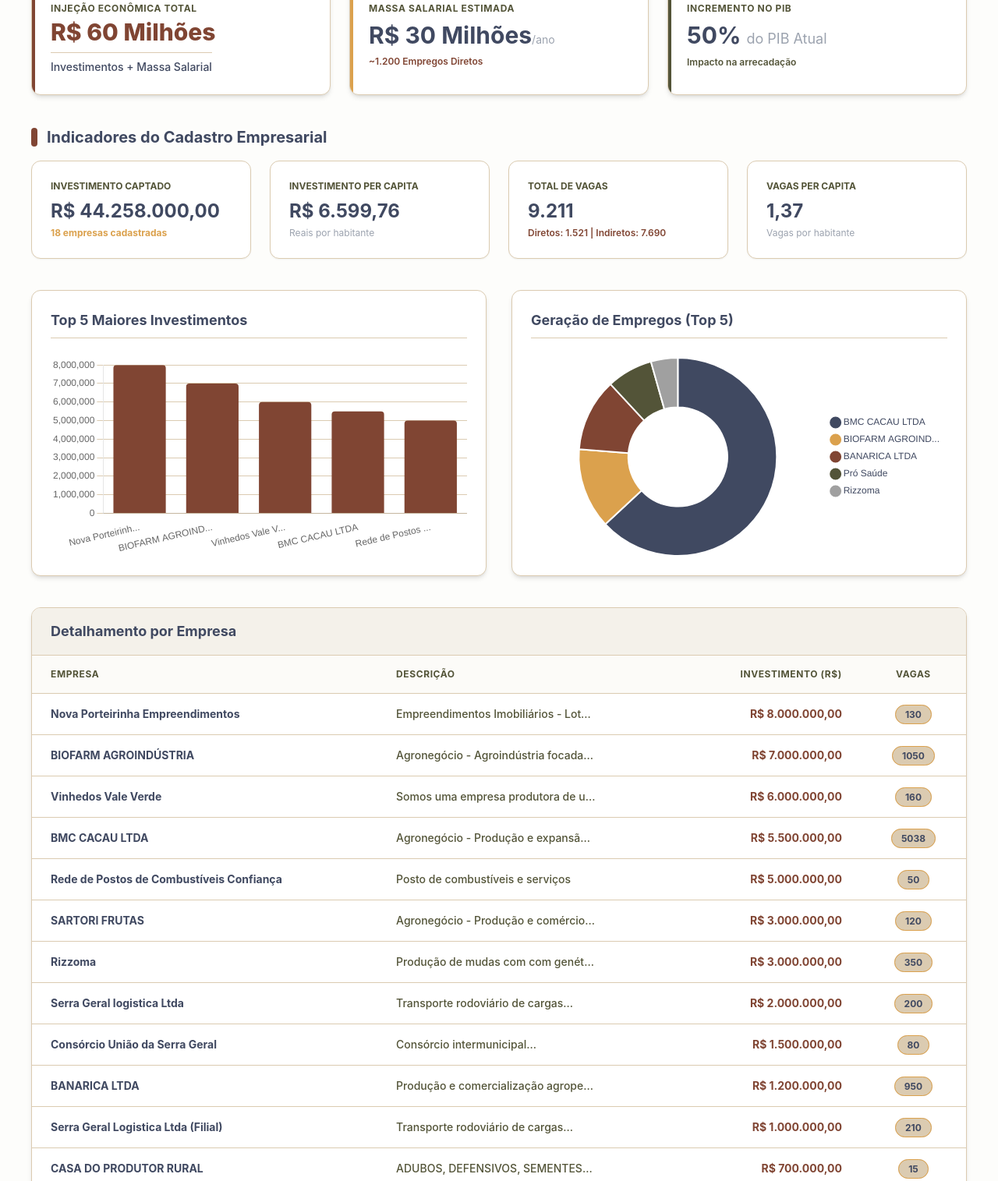
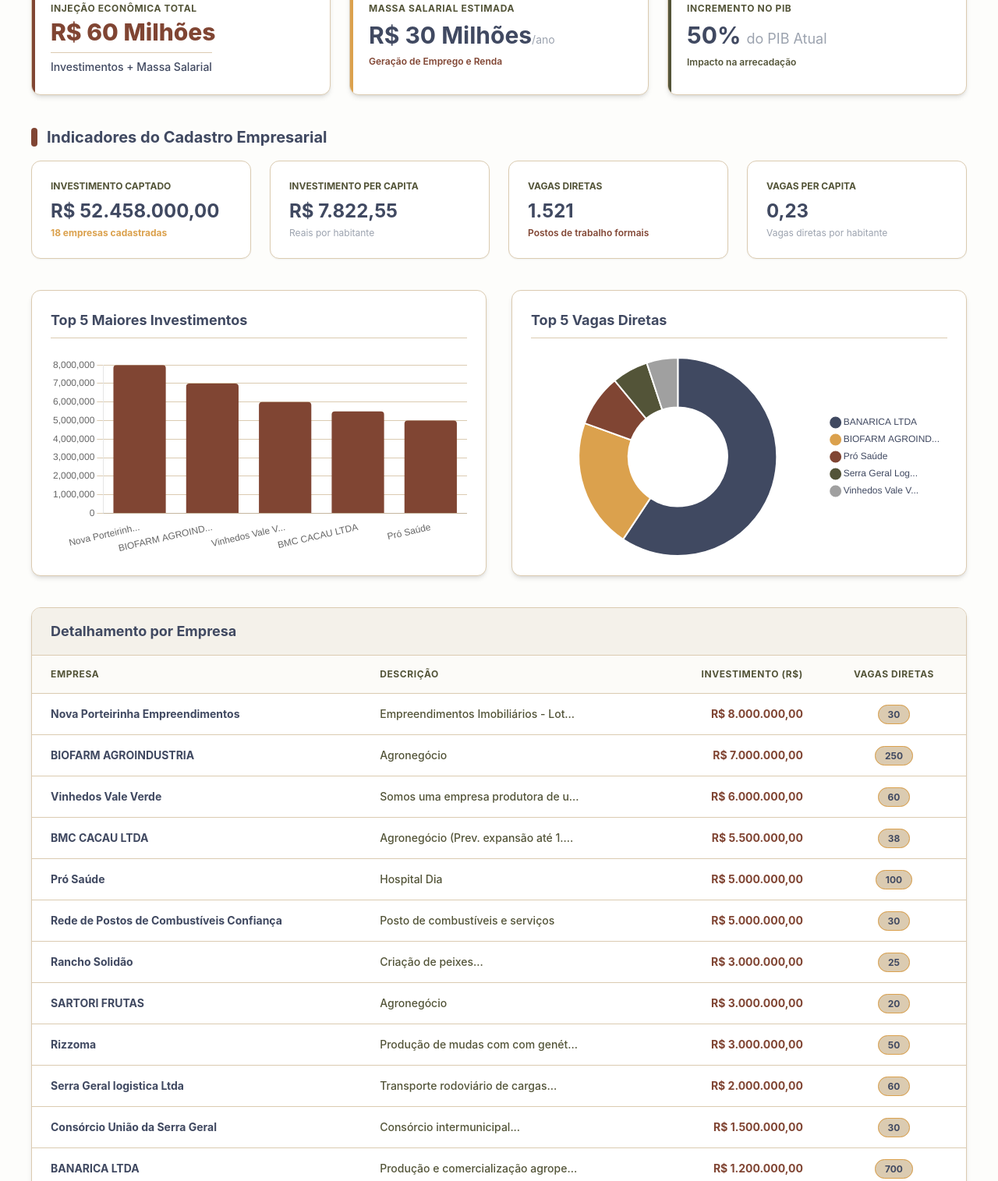
Before and after one commit to charlescardosoprofessor/dash-empresas, a plain HTML site: page dash.html in a window 1280 px wide. Shown: the part 392-1907 px from the top of the page at 78% size. Drawn offline with nearby package versions, Linux system fonts and the light colour scheme.

Commit message:
novos dados no painel dash

```diff
--- a/dash.html
+++ b/dash.html
@@ -80,7 +80,7 @@
                     <div class="text-[#535438] text-xs font-bold uppercase tracking-wider">Massa Salarial Estimada</div>
                     <div class="text-3xl font-bold text-[#404961] mt-2">R$ 30 Milhões<span class="text-sm font-normal text-gray-400">/ano</span></div>
                     <div class="text-xs text-[#804533] mt-2 font-semibold">
-                        ~1.200 Empregos Diretos
+                        Geração de Emprego e Renda
                     </div>
                 </div>
 
@@ -117,15 +117,15 @@
             </div>
 
             <div class="card p-6 rounded-xl shadow-sm">
-                <div class="text-[#535438] text-xs font-bold uppercase">Total de Vagas</div>
-                <div class="text-2xl font-bold text-[#404961] mt-2">{{ formatNumber(totalJobs) }}</div>
-                <div class="text-xs text-[#804533] mt-1 font-semibold">Diretos: {{ formatNumber(totalDirectJobs) }} | Indiretos: {{ formatNumber(totalIndirectJobs) }}</div>
+                <div class="text-[#535438] text-xs font-bold uppercase">Vagas Diretas</div>
+                <div class="text-2xl font-bold text-[#404961] mt-2">{{ formatNumber(totalDirectJobs) }}</div>
+                <div class="text-xs text-[#804533] mt-1 font-semibold">Postos de trabalho formais</div>
             </div>
 
             <div class="card p-6 rounded-xl shadow-sm">
                 <div class="text-[#535438] text-xs font-bold uppercase">Vagas Per Capita</div>
                 <div class="text-2xl font-bold text-[#404961] mt-2">{{ formatDecimal(jobsPerCapita) }}</div>
-                <div class="text-xs text-gray-400 mt-1">Vagas por habitante</div>
+                <div class="text-xs text-gray-400 mt-1">Vagas diretas por habitante</div>
             </div>
         </div>
 
@@ -138,7 +138,7 @@
             </div>
 
             <div class="bg-white p-6 rounded-xl shadow-md border border-[#dbcbb1]">
-                <h3 class="text-lg font-bold text-[#404961] mb-6 border-b border-[#dbcbb1] pb-2">Geração de Empregos (Top 5)</h3>
+                <h3 class="text-lg font-bold text-[#404961] mb-6 border-b border-[#dbcbb1] pb-2">Top 5 Vagas Diretas</h3>
                 <div class="relative h-64 flex justify-center">
                     <canvas id="jobsChart"></canvas>
                 </div>
@@ -156,7 +156,7 @@
                             <th class="py-4 px-6">Empresa</th>
                             <th class="py-4 px-6">Descrição</th>
                             <th class="py-4 px-6 text-right">Investimento (R$)</th>
-                            <th class="py-4 px-6 text-center">Vagas</th>
+                            <th class="py-4 px-6 text-center">Vagas Diretas</th>
                         </tr>
                     </thead>
                     <tbody class="text-[#404961] text-sm font-medium">
@@ -168,7 +168,7 @@
                             <td class="py-4 px-6 text-right font-bold text-[#804533]">{{ company.investment > 0 ? formatCurrency(company.investment) : '-' }}</td>
                             <td class="py-4 px-6 text-center">
                                 <span class="bg-[#dbcbb1] text-[#404961] py-1 px-3 rounded-full text-xs font-bold border border-[#dba14d]">
-                                    {{ company.total_jobs }}
+                                    {{ company.direct_jobs }}
                                 </span>
                             </td>
                         </tr>
@@ -198,68 +198,80 @@
                         olive: '#535438'
                     },
                     companies: [
-                        // NOVAS ADIÇÕES
+                        // NOVAS E ATUALIZADAS
+                        {
+                            "name": "BIOFARM AGROINDUSTRIA",
+                            "description": "Agronegócio",
+                            "investment": 7000000.0,
+                            "direct_jobs": 250
+                        },
                         {
                             "name": "BMC CACAU LTDA",
-                            "description": "Agronegócio - Produção e expansão da cultura de cacau.",
+                            "description": "Agronegócio (Prev. expansão até 1.2MM)",
                             "investment": 5500000.0,
-                            "direct_jobs": 38,
-                            "indirect_jobs": 5000,
-                            "total_jobs": 5038
+                            "direct_jobs": 38
                         },
                         {
-                            "name": "BIOFARM AGROINDÚSTRIA",
-                            "description": "Agronegócio - Agroindústria focada em produção agrícola.",
-                            "investment": 7000000.0,
-                            "direct_jobs": 250,
-                            "indirect_jobs": 800,
-                            "total_jobs": 1050
+                            "name": "Pró Saúde",
+                            "description": "Hospital Dia",
+                            "investment": 5000000.0, // Atualizado
+                            "direct_jobs": 100
+                        },
+                        {
+                            "name": "Rancho Solidão",
+                            "description": "Criação de peixes...",
+                            "investment": 3000000.0, // Atualizado
+                            "direct_jobs": 25
                         },
                         {
                             "name": "SARTORI FRUTAS",
-                            "description": "Agronegócio - Produção e comércio de frutas.",
+                            "description": "Agronegócio",
                             "investment": 3000000.0,
-                            "direct_jobs": 20,
-                            "indirect_jobs": 100,
-                            "total_jobs": 120
+                            "direct_jobs": 20
                         },
-
-                        // DADOS ANTERIORES
-                        {"name": "Nova Porteirinha Empreendimentos ", "description": "Empreendimentos Imobiliários - Loteamento", "investment": 8000000.0, "direct_jobs": 30, "indirect_jobs": 100, "total_jobs": 130},
-                        {"name": "Vinhedos Vale Verde", "description": "Somos uma empresa produtora de uvas de mesa.", "investment": 6000000.0, "direct_jobs": 60, "indirect_jobs": 100, "total_jobs": 160},
-                        {"name": "Rede de Postos de Combustíveis Confiança ", "description": "Posto de combustíveis e serviços ", "investment": 5000000.0, "direct_jobs": 30, "indirect_jobs": 20, "total_jobs": 50},
-                        {"name": "Rizzoma", "description": "Produção de mudas com com genética certificada...", "investment": 3000000.0, "direct_jobs": 50, "indirect_jobs": 300, "total_jobs": 350},
-                        {"name": "Serra Geral logistica Ltda", "description": "Transporte rodoviário de cargas...", "investment": 2000000.0, "direct_jobs": 60, "indirect_jobs": 140, "total_jobs": 200},
-                        {"name": "Consórcio União da Serra Geral ", "description": "Consórcio intermunicipal...", "investment": 1500000.0, "direct_jobs": 30, "indirect_jobs": 50, "total_jobs": 80},
-                        {"name": "BANARICA LTDA", "description": "Produção e comercialização agropecuária...", "investment": 1200000.0, "direct_jobs": 700, "indirect_jobs": 250, "total_jobs": 950},
-                        {"name": "Serra Geral Logistica Ltda (Filial)", "description": "Transporte rodoviário de cargas...", "investment": 1000000.0, "direct_jobs": 70, "indirect_jobs": 140, "total_jobs": 210},
-                        {"name": "CASA DO PRODUTOR RURAL", "description": "ADUBOS, DEFENSIVOS, SEMENTES...", "investment": 700000.0, "direct_jobs": 5, "indirect_jobs": 10, "total_jobs": 15},
-                        {"name": "Obregox LTDA ", "description": "Construção de casas, Galpões...", "investment": 200000.0, "direct_jobs": 20, "indirect_jobs": 100, "total_jobs": 120},
-                        {"name": "NOVATUR", "description": "EMPRESA DE TRANSPORTE E TURISMO", "investment": 100000.0, "direct_jobs": 15, "indirect_jobs": 30, "total_jobs": 45},
-                        {"name": "Leonardo cordeiro Souza", "description": "Geleias doces, frutas desidratadas...", "investment": 58000.0, "direct_jobs": 12, "indirect_jobs": 5, "total_jobs": 17},
-                        {"name": "Pró Saúde", "description": "Hospital Dia", "investment": 0.0, "direct_jobs": 100, "indirect_jobs": 500, "total_jobs": 600},
-                        {"name": "Rancho Solidão", "description": "Criação de peixes...", "investment": 0.0, "direct_jobs": 25, "indirect_jobs": 30, "total_jobs": 55},
-                        {"name": "Gorutuba irrigação", "description": "Vendas e montagens...", "investment": 0.0, "direct_jobs": 6, "indirect_jobs": 15, "total_jobs": 21}
+                        {
+                            "name": "Gorutuba irrigação",
+                            "description": "Vendas e montagens...",
+                            "investment": 200000.0, // Atualizado
+                            "direct_jobs": 6
+                        },
+                        // DEMAIS EMPRESAS
+                        {"name": "Nova Porteirinha Empreendimentos ", "description": "Empreendimentos Imobiliários - Loteamento", "investment": 8000000.0, "direct_jobs": 30},
+                        {"name": "Vinhedos Vale Verde", "description": "Somos uma empresa produtora de uvas de mesa.", "investment": 6000000.0, "direct_jobs": 60},
+                        {"name": "Rede de Postos de Combustíveis Confiança ", "description": "Posto de combustíveis e serviços ", "investment": 5000000.0, "direct_jobs": 30},
+                        {"name": "Rizzoma", "description": "Produção de mudas com com genética certificada...", "investment": 3000000.0, "direct_jobs": 50},
+                        {"name": "Serra Geral logistica Ltda", "description": "Transporte rodoviário de cargas...", "investment": 2000000.0, "direct_jobs": 60},
+                        {"name": "Consórcio União da Serra Geral ", "description": "Consórcio intermunicipal...", "investment": 1500000.0, "direct_jobs": 30},
+                        {"name": "BANARICA LTDA", "description": "Produção e comercialização agropecuária...", "investment": 1200000.0, "direct_jobs": 700},
+                        {"name": "Serra Geral Logistica Ltda (Filial)", "description": "Transporte rodoviário de cargas...", "investment": 1000000.0, "direct_jobs": 70},
+                        {"name": "CASA DO PRODUTOR RURAL", "description": "ADUBOS, DEFENSIVOS, SEMENTES...", "investment": 700000.0, "direct_jobs": 5},
+                        {"name": "Obregox LTDA ", "description": "Construção de casas, Galpões...", "investment": 200000.0, "direct_jobs": 20},
+                        {"name": "NOVATUR", "description": "EMPRESA DE TRANSPORTE E TURISMO", "investment": 100000.0, "direct_jobs": 15},
+                        {"name": "Leonardo cordeiro Souza", "description": "Geleias doces, frutas desidratadas...", "investment": 58000.0, "direct_jobs": 12}
                     ]
                 }
             },
             computed: {
                 totalInvestment() { return this.companies.reduce((sum, item) => sum + item.investment, 0); },
                 totalDirectJobs() { return this.companies.reduce((sum, item) => sum + item.direct_jobs, 0); },
-                totalIndirectJobs() { return this.companies.reduce((sum, item) => sum + item.indirect_jobs, 0); },
-                totalJobs() { return this.totalDirectJobs + this.totalIndirectJobs; },
+                // Cálculo per capita agora baseado apenas em Vagas Diretas
                 investmentPerCapita() { return this.totalInvestment / this.population; },
-                jobsPerCapita() { return this.totalJobs / this.population; },
-                sortedCompanies() { return [...this.companies].sort((a, b) => b.investment - a.investment); }
+                jobsPerCapita() { return this.totalDirectJobs / this.population; },
+
+                sortedCompanies() {
+                    // Ordena por Investimento por padrão
+                    return [...this.companies].sort((a, b) => b.investment - a.investment);
+                }
             },
             methods: {
                 formatCurrency(value) { return new Intl.NumberFormat('pt-BR', { style: 'currency', currency: 'BRL' }).format(value); },
                 formatNumber(value) { return new Intl.NumberFormat('pt-BR').format(value); },
                 formatDecimal(value) { return new Intl.NumberFormat('pt-BR', { minimumFractionDigits: 2, maximumFractionDigits: 2 }).format(value); },
                 renderCharts() {
-                    // Atualiza gráficos (Top 5 Investment e Top 5 Jobs)
+                    // Top 5 Investimentos
                     const top5Invest = [...this.companies].sort((a, b) => b.investment - a.investment).slice(0, 5);
-                    const top5Jobs = [...this.companies].sort((a, b) => b.total_jobs - a.total_jobs).slice(0, 5);
+                    // Top 5 Vagas Diretas (agora usa direct_jobs)
+                    const top5Jobs = [...this.companies].sort((a, b) => b.direct_jobs - a.direct_jobs).slice(0, 5);
 
                     new Chart(document.getElementById('investmentChart'), {
                         type: 'bar',
@@ -269,7 +281,8 @@
                                 label: 'Investimento (R$)',
                                 data: top5Invest.map(c => c.investment),
                                 backgroundColor: this.colors.terra,
-                                borderRadius: 4
+                                borderRadius: 4,
+                                hoverBackgroundColor: this.colors.gold
                             }]
                         },
                         options: {
@@ -288,7 +301,7 @@
                         data: {
                             labels: top5Jobs.map(c => c.name.length > 15 ? c.name.substring(0, 15) + '...' : c.name),
                             datasets: [{
-                                data: top5Jobs.map(c => c.total_jobs),
+                                data: top5Jobs.map(c => c.direct_jobs),
                                 backgroundColor: [
                                     this.colors.dark,
                                     this.colors.gold,
```
